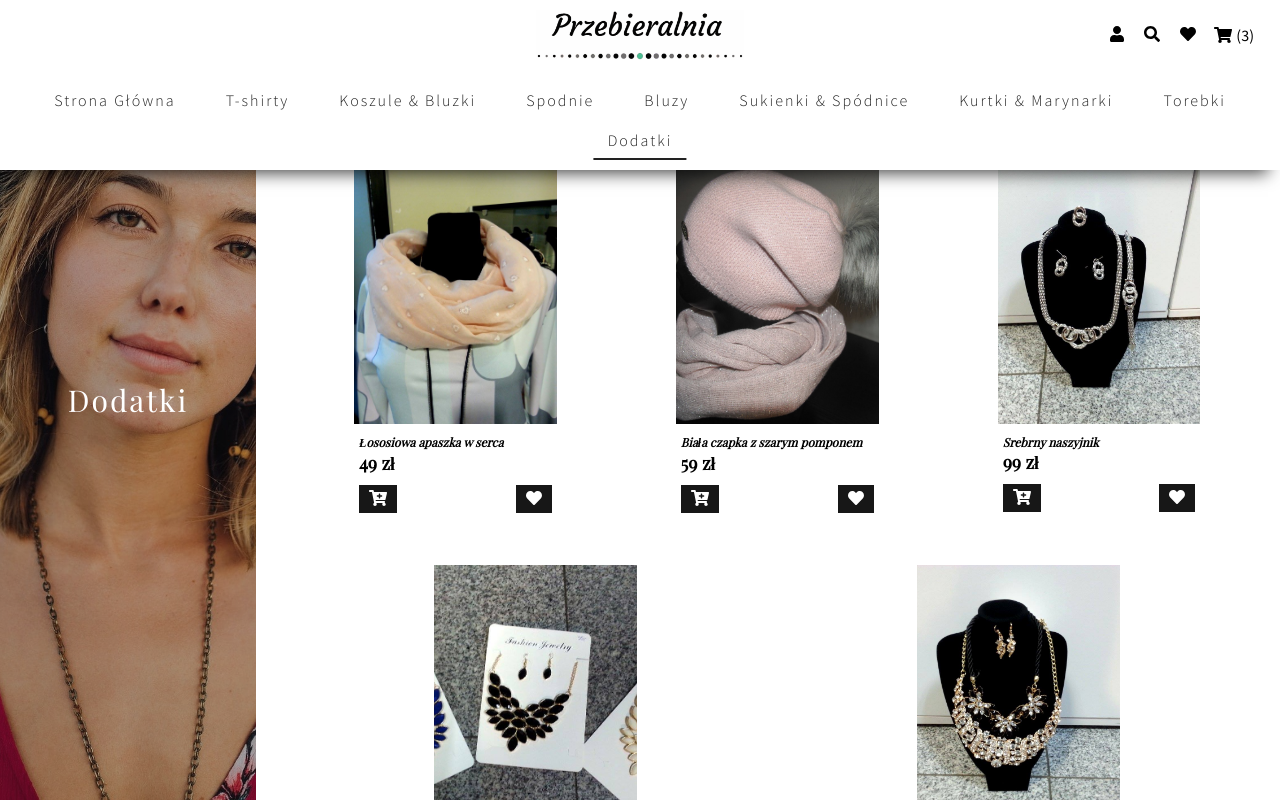
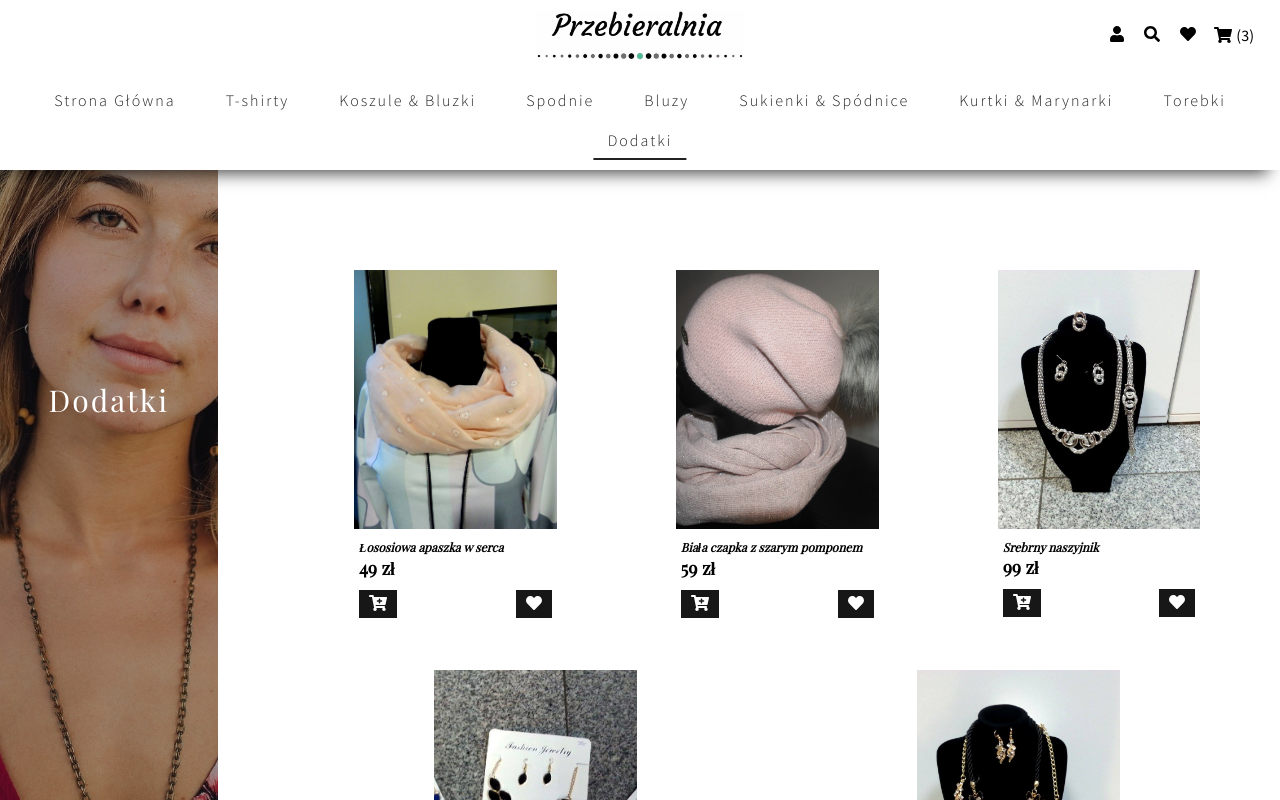
Before and after one commit to mikulskee/ChangingRoom, a React (Create React App) app: page /products/additives in a window 1280 px wide. Shown: the top 800 px of the page. Built offline with nearby package versions, Linux system fonts and the light colour scheme; a web font is replaced by a local one.

Commit message:
fixed general bugs

```diff
--- a/src/components/Header/Header.js
+++ b/src/components/Header/Header.js
@@ -9,20 +9,6 @@ const Container = styled.header`
   position: relative;
   overflow: hidden;
   width: 100%;
-  padding-top: 9vw;
-  @media only screen and (orientation: landscape) {
-    padding-top: 4vw;
-  }
-  @media only screen and (min-width: 768px) {
-    padding-top: 5vw;
-  }
-  @media only screen and (min-width: 1024px) {
-    padding-top: 130px;
-  }
-
-  @media only screen and (min-width: 1375px) {
-    padding-top: 90px;
-  }
 `;
 
 const Template = styled.div`
@@ -47,27 +33,22 @@ const Template = styled.div`
   &.template--office,
   &.template--motto {
     position: absolute;
-    top: 9vw;
     height: 64vw;
     max-height: 650px;
     width: 100%;
     background-image: url(${header2});
 
     @media only screen and (orientation: landscape) {
-      top: 4vw;
       height: 45vw;
       background-position: 0% 30%;
     }
     @media only screen and (min-width: 768px) {
-      top: 5vw;
       background-position: 0% 30%;
     }
     @media only screen and (min-width: 1024px) {
       height: 460px;
-      top: 130px;
     }
     @media only screen and (min-width: 1375px) {
-      top: 90px;
       height: 650px;
     }
   }
--- a/src/components/Menu/Menu.js
+++ b/src/components/Menu/Menu.js
@@ -101,7 +101,7 @@ const sections = [
   { product: "Bluzy", id: "hoodies" },
   { product: "Sukienki & Spódnice", id: "skirts" },
   { product: "Kurtki & Marynarki", id: "jackets" },
-  { product: "Buty", id: "shoes" },
+  { product: "Torby", id: "bags" },
   { product: "Dodatki", id: "additives" }
 ];
 
--- a/src/components/Navigation/Navigation.js
+++ b/src/components/Navigation/Navigation.js
@@ -9,7 +9,6 @@ const Wrapper = styled.nav`
   width: 100%;
   padding: 10px;
   display: flex;
-  position: fixed;
   align-items: center;
   box-shadow: 0px 15px 16px -12px rgba(0, 0, 0, 0.75);
   justify-content: space-between;
--- a/src/components/ProductBanner/ProductBanner.js
+++ b/src/components/ProductBanner/ProductBanner.js
@@ -5,9 +5,11 @@ import { ShopContext } from "../../contexts/ShopContext";
 
 const Wrapper = styled.aside`
   position: fixed;
+  top: 0;
+  left: 0;
   display: none;
   height: 100%;
-  width: 20%;
+  width: 17%;
   background-image: url(${({ bg }) => (bg ? bg : null)});
   background-size: cover;
   background-repeat: no-repeat;
@@ -27,7 +29,7 @@ const Wrapper = styled.aside`
     top: 0;
     left: 0;
     background-color: #171717;
-    opacity: 0.3;
+    opacity: 0.35;
   }
 `;
 const TitleBanner = styled.h1`
--- a/src/components/Products/Products.js
+++ b/src/components/Products/Products.js
@@ -16,16 +16,16 @@ const Container = styled.div`
   justify-content: space-around;
   flex-grow: 1;
   margin: 0 auto;
-  padding-top: 80px;
+  padding-top: 50px;
   @media only screen and (min-width: 768px) {
     align-items: flex-start;
-    padding-top: 135px;
+    padding-top: 80px;
   }
   @media only screen and (min-width: 1024px) {
     width: 70%;
     margin-right: 20px;
     padding-left: 23%;
-    padding-top: 165px;
+    padding-top: 100px;
   }
   @media only screen and (min-width: 1300px) {
     margin: 0 auto;
--- a/src/components/Search/Search.js
+++ b/src/components/Search/Search.js
@@ -7,7 +7,7 @@ import { closeInput } from "../../animations/InputAnimations";
 import Product from "../Product/Product";
 
 const Wrapper = styled.section`
-  padding-top: 200px;
+  padding-top: 10px;
   text-align: center;
 `;
 
```
